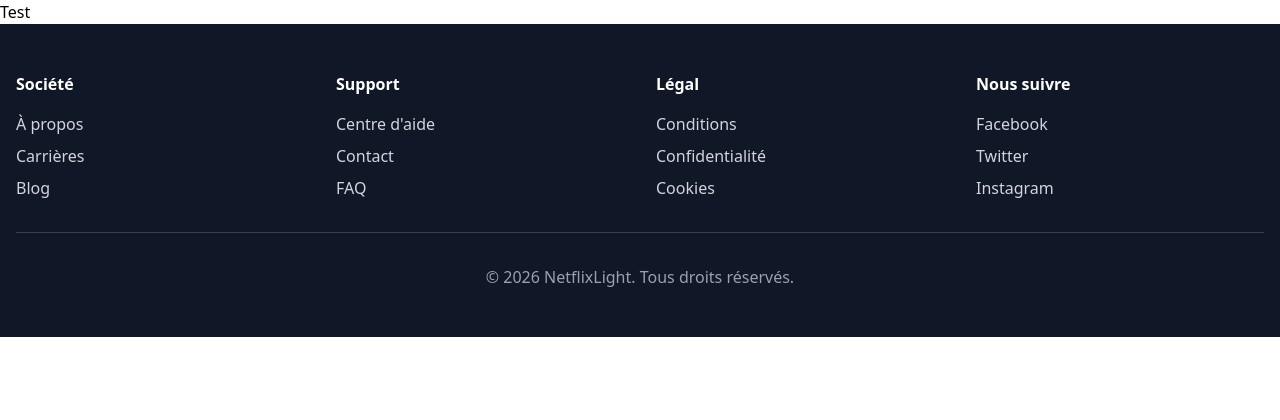
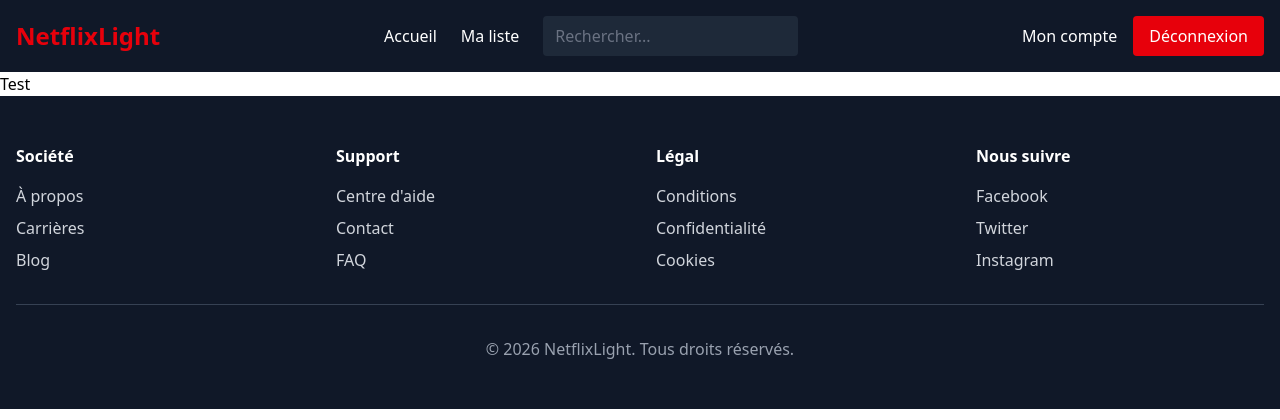
Before and after one commit to nathlme/NetflixLight, a Node server app: page / in a window 1280 px wide. Shown: the top 420 px of the page. Run offline with Node 20, Linux system fonts and the light colour scheme; some libraries are stand-ins or nearby versions.

Commit message:
feat(layout): améliorer la navigation et ajouter des éléments de menu

```diff
--- a/static/templates/layout.hbs
+++ b/static/templates/layout.hbs
@@ -8,13 +8,40 @@
 </head>
 <body>
     <header>
+        <nav class="bg-gray-900 text-white py-4 sticky top-0 z-50">
+            <div class="max-w-7xl mx-auto px-4 flex items-center justify-between">
+                <div class="text-2xl font-bold text-red-600">NetflixLight</div>
 
+                <div class="hidden md:flex items-center gap-6">
+                    <a href="#" class="hover:text-gray-300 transition">Accueil</a>
+                    <a href="#" class="hover:text-gray-300 transition">Ma liste</a>
+                    <input type="text" placeholder="Rechercher..." class="bg-gray-800 text-white px-3 py-2 rounded placeholder-gray-500 focus:outline-none focus:ring-2 focus:ring-red-600">
+                </div>
+
+                <div class="hidden md:flex items-center gap-4">
+                    <a href="#" class="hover:text-gray-300 transition">Mon compte</a>
+                    <button class="bg-red-600 hover:bg-red-700 px-4 py-2 rounded transition">Déconnexion</button>
+                </div>
+
+                <button class="md:hidden text-white" onclick="toggleMenu()">
+                    <svg class="w-6 h-6" fill="none" stroke="currentColor" viewBox="0 0 24 24">
+                        <path stroke-linecap="round" stroke-linejoin="round" stroke-width="2" d="M4 6h16M4 12h16M4 18h16"></path>
+                    </svg>
+                </button>
+            </div>
+
+            <div id="mobileMenu" class="hidden md:hidden bg-gray-800 mt-4 py-4 px-4 space-y-3">
+                <a href="#" class="block hover:text-gray-300 transition">Accueil</a>
+                <a href="#" class="block hover:text-gray-300 transition">Ma liste</a>
+                <input type="text" placeholder="Rechercher..." class="w-full bg-gray-700 text-white px-3 py-2 rounded placeholder-gray-500">
+                <a href="#" class="block hover:text-gray-300 transition">Mon compte</a>
+                <button class="w-full bg-red-600 hover:bg-red-700 py-2 rounded transition">Déconnexion</button>
+            </div>
+        </nav>
     </header>
+
     {{{HTML}}}
 </body>
-<footer>
-
-</footer>
 <footer class="bg-gray-900 text-gray-300 py-12">
     <div class="max-w-7xl mx-auto px-4">
         <div class="grid grid-cols-1 md:grid-cols-4 gap-8 mb-8">
```
